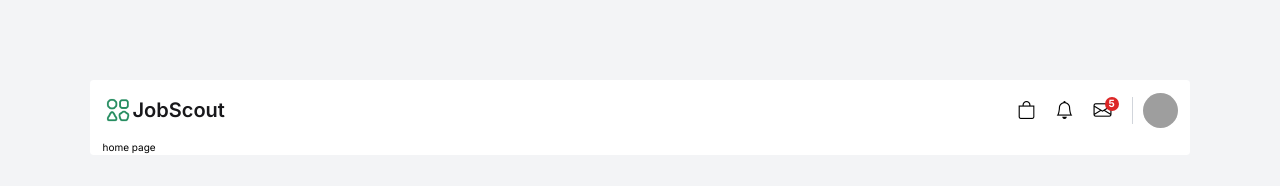
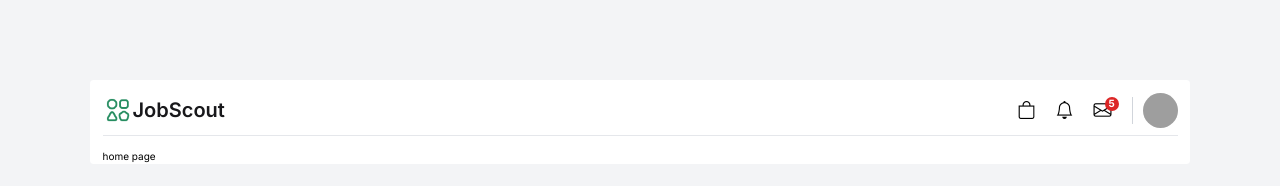
Before and after one commit to shuvo-me/nuxt-job-portal, a Nuxt app: page / in a window 1280 px wide. Shown: the top 186 px of the page. Built offline with nearby package versions, Linux system fonts and the light colour scheme; grey boxes are pictures that could not be loaded.

Commit message:
created app search component

```diff
--- a/components/AppHeader.vue
+++ b/components/AppHeader.vue
@@ -1,6 +1,8 @@
 <template>
   <header class="py-5">
-    <div class="flex justify-between items-center">
+    <div
+      class="flex justify-between items-center border-b border-gray-200 pb-3"
+    >
       <div class="flex items-center">
         <img
           src="~/assets/images/app-logo.png"
@@ -45,6 +47,7 @@
         </div>
       </div>
     </div>
+    <div></div>
   </header>
 </template>
 
--- /dev/null
+++ b/components/AppSearch.vue
@@ -0,0 +1,8 @@
+<template></template>
+
+<script>
+export default {};
+</script>
+
+<style>
+</style>
```
